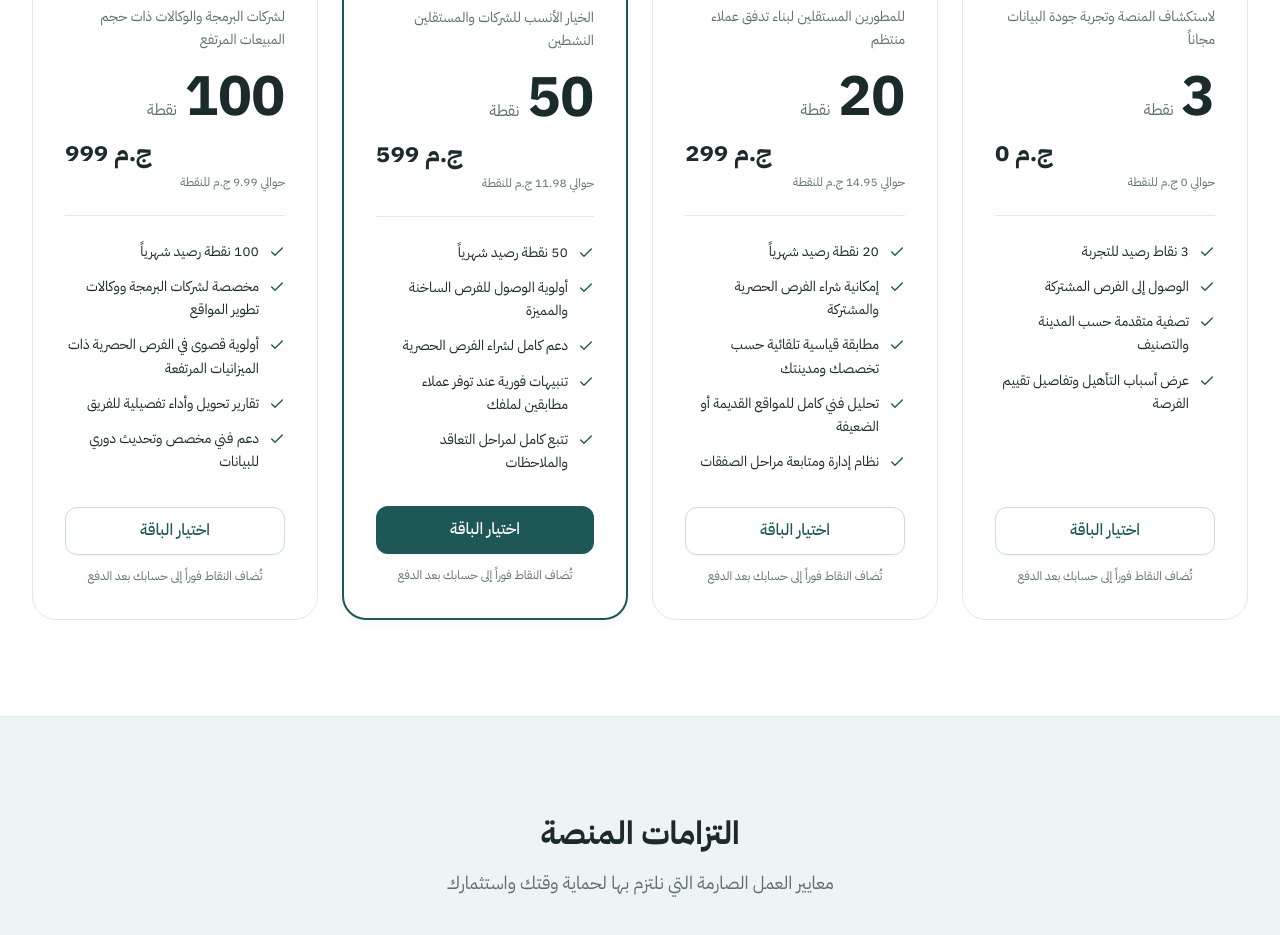
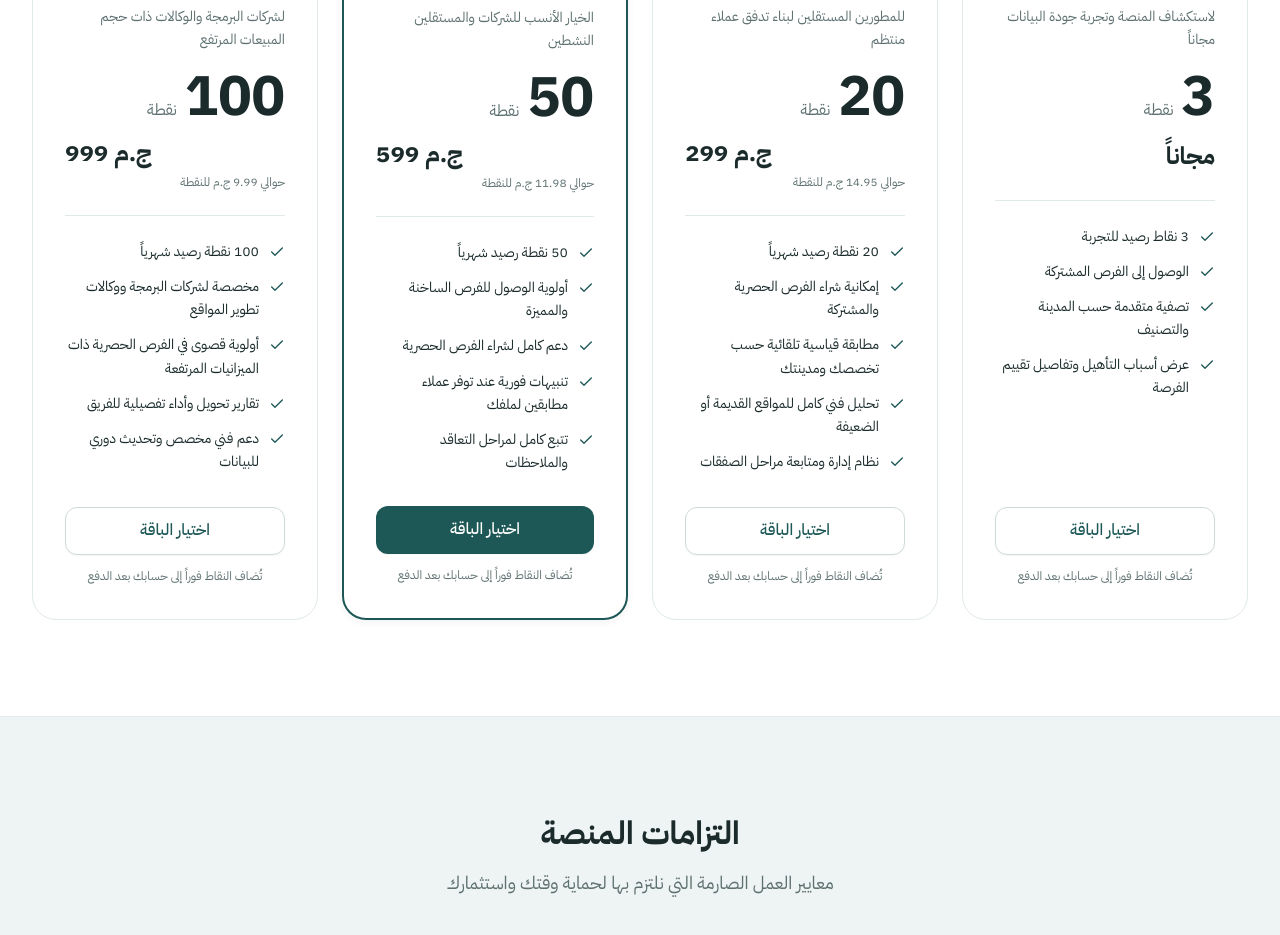
Before and after one commit to saifqotoz74/leadforge-egypt, a Next.js app: page / in a window 1280 px wide. Shown: the part 4800-5735 px from the top of the page. Built offline with nearby package versions, Linux system fonts and the light colour scheme; no server answers.

Commit message:
fix(ux-015): display free label and suppress per-point caption for free plan

```diff
--- a/src/components/domain/PackageCard.tsx
+++ b/src/components/domain/PackageCard.tsx
@@ -94,13 +94,21 @@ export const PackageCard: React.FC<PackageCardProps> = ({
       </div>
 
       {/* 4. Price with per-point caption (no parentheses, tabular-nums) */}
-      <div className="flex flex-col gap-1 pb-6 mb-6 border-b border-line">
+      <div className="flex flex-col gap-1 pb-6 mb-6 border-b border-line min-h-16 justify-center">
+        {priceEGP === 0 ? (
+          <div className="text-h2 font-bold text-fg-primary">
+            {tPlans('freePrice')}
+          </div>
+        ) : (
+          <>
             <div className="ltr-iso text-h2 font-bold tabular-nums text-fg-primary">
               {formatEGP(priceEGP, locale)}
             </div>
             <span className="text-caption text-fg-secondary tabular-nums">
               {tPlans('perPointCaption', { price: fmtNumber(pricePerPoint, locale) })}
             </span>
+          </>
+        )}
       </div>
 
       {/* 5. Feature list (flex-1 aligns primary action across all cards in a row) */}
```
Also changed, not shown: src/messages/ar.json, src/messages/en.json. Lines whose indentation alone changed are shown as unchanged.
